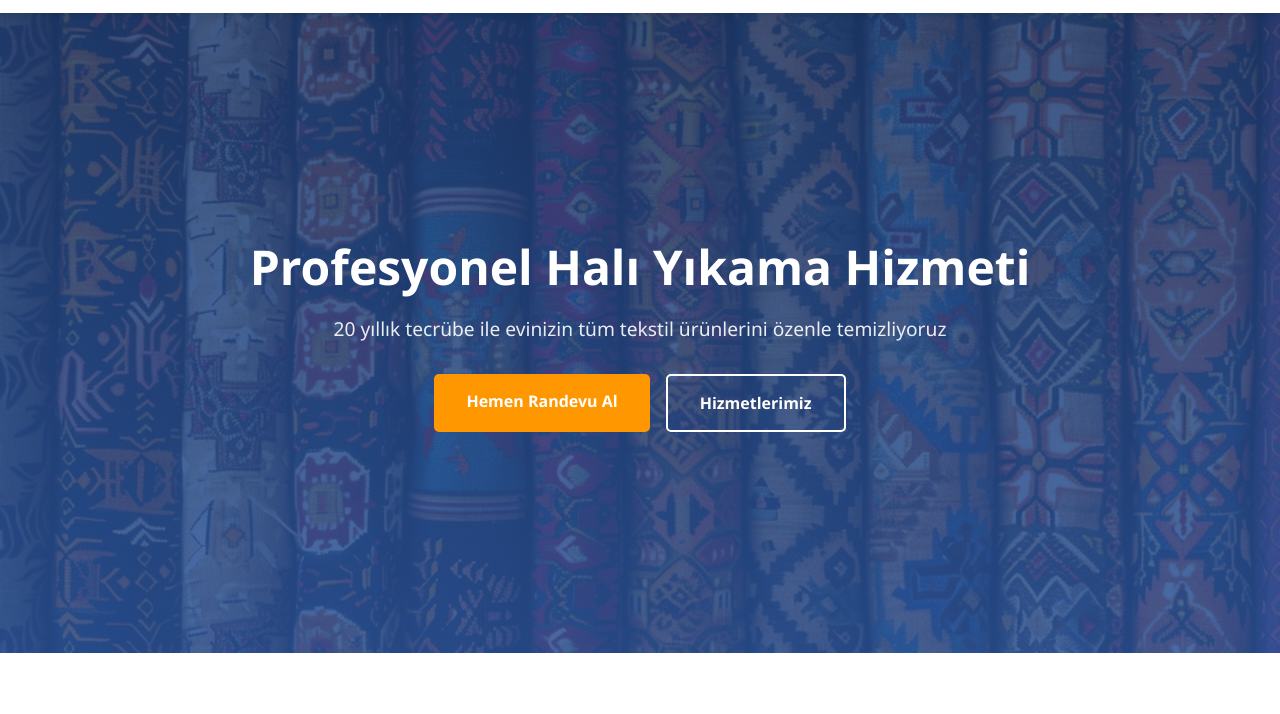
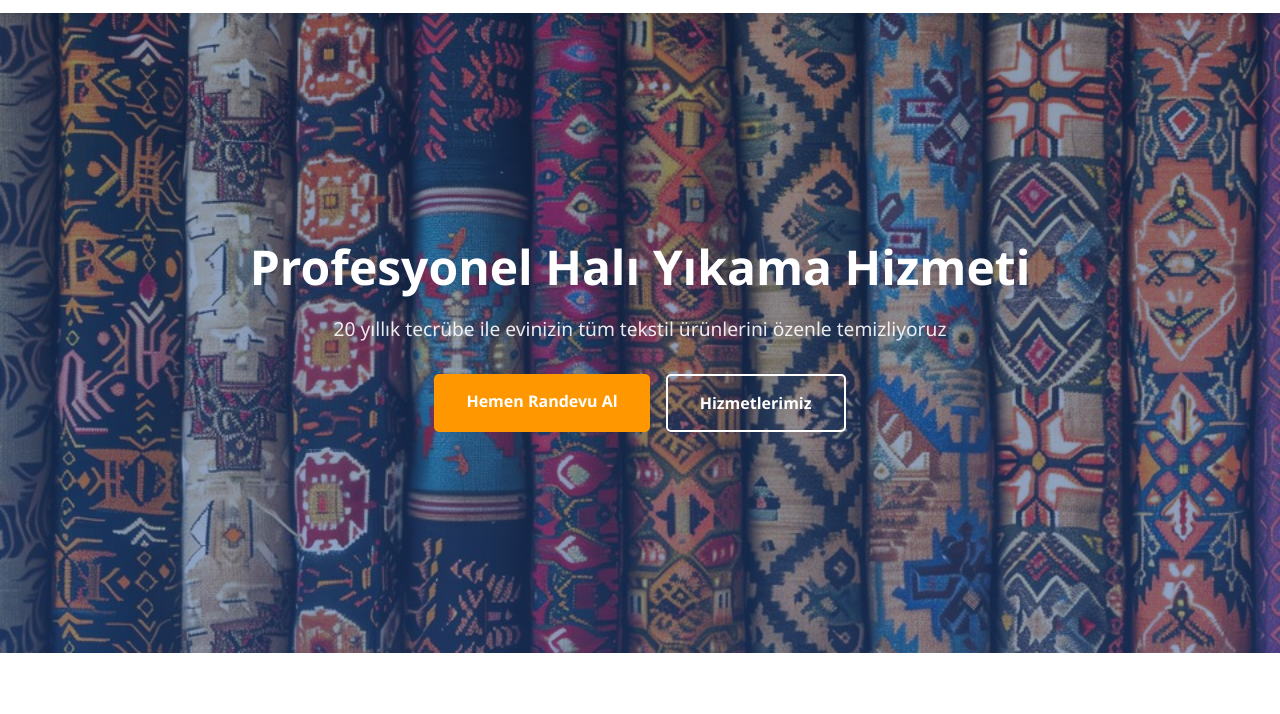
Before and after one commit to mertugr/mertugr.github.io, a plain HTML site: page index.html in a window 1280 px wide. Shown: the part 74-788 px from the top of the page. Drawn offline with Linux system fonts and the light colour scheme.

Commit message:
Update style.css

```diff
--- a/style.css
+++ b/style.css
@@ -66,7 +66,7 @@ nav {
 /* Hero Section */
 .hero {
     min-height: 80vh;
-    background: linear-gradient(rgba(30, 60, 114, 0.85), rgba(42, 82, 152, 0.85)), url('./background.jpg');
+    background: linear-gradient(rgba(30, 60, 114, 0.5), rgba(42, 82, 152, 0.5)), url('./background.jpg');
     background-size: cover;
     background-position: center;
     display: flex;
```
